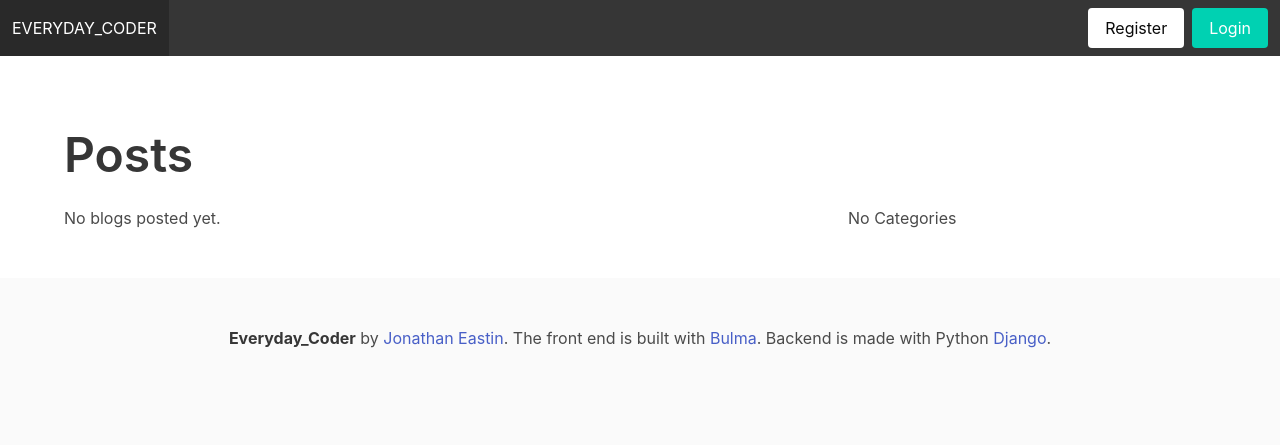
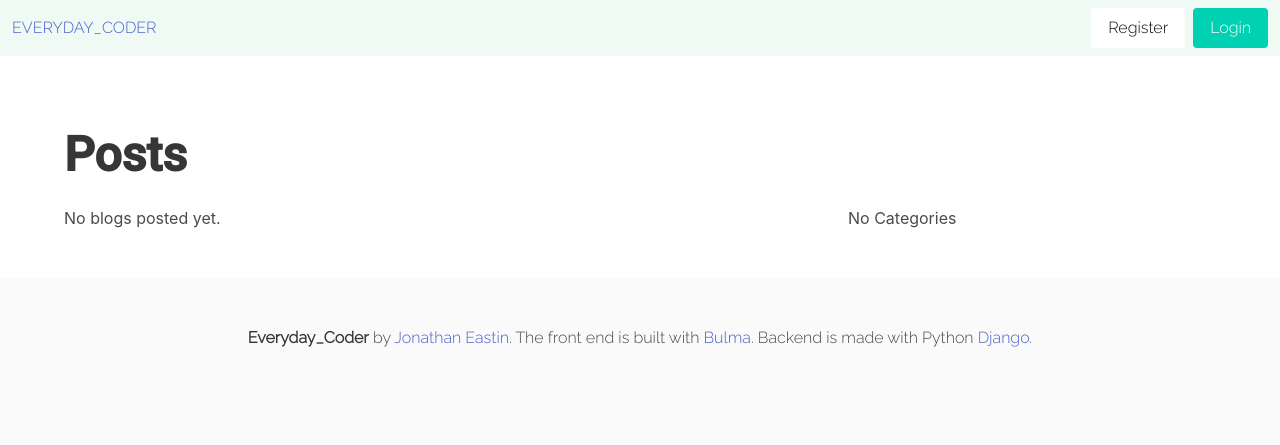
Before and after one commit to JonEast87/Django_Blog, a Django app: template JonsBlog/templates/home.html in a window 1280 px wide. Shown: the top 445 px of the page. Run offline with Django 3.2, Linux system fonts and the light colour scheme; the template is opened without the code that fills it, so the values that code supplies are empty.

Commit message:
added my fonts and continued more frontend design work, have some standardizing to do for all pages and navbar adjustments

```diff
--- a/JonsBlog/templates/add_category.html
+++ b/JonsBlog/templates/add_category.html
@@ -23,7 +23,7 @@
                     </span>
                 </div>
 
-                <button class="button is-link">Submit</button>
+                <button class="button is-primary">Submit</button>
             </form>
         </div>
 
--- a/JonsBlog/templates/add_post.html
+++ b/JonsBlog/templates/add_post.html
@@ -51,7 +51,7 @@
                 </div>
             </div>
 
-            <button class="button is-link">Submit</button>
+            <button class="button is-primary">Submit</button>
         </form>
 
 
--- a/JonsBlog/templates/article_details.html
+++ b/JonsBlog/templates/article_details.html
@@ -62,7 +62,7 @@
                                 </button>
                             {% endif %}
                         {% endif %}
-                        - {{ total_likes }} | Likes
+                        <p>- {{ total_likes }} | Likes -</p>
                         </form>
                     </div>
                 </div>
--- a/JonsBlog/templates/base.html
+++ b/JonsBlog/templates/base.html
@@ -4,10 +4,15 @@
     <meta charset="utf-8">
     <meta name="viewport" content="width=device-width, initial-scale=1">
     <link rel="stylesheet" href="https://cdn.jsdelivr.net/npm/bulma@0.9.4/css/bulma.min.css">
+    <link rel="preconnect" href="https://fonts.googleapis.com">
+    <link rel="preconnect" href="https://fonts.gstatic.com" crossorigin>
+    <link href="https://fonts.googleapis.com/css2?family=Lobster&family=Raleway:wght@300&family=Roboto:wght@500&display=swap"
+          rel="stylesheet">
+    <link href="../../static/JonsBlog/css/stylesheet.css" rel="stylesheet">
     <title>{% block title %}EVERYDAY_JON{% endblock %}</title>
 </head>
 <body>
-<nav class="navbar is-dark" role="navigation" aria-label="main navigation">
+<nav class="navbar has-background-success-light" role="navigation" aria-label="main navigation">
     <div class="navbar-brand">
         <a class="navbar-item" href="{% url 'home' %}">EVERYDAY_CODER</a>
 
--- a/JonsBlog/templates/home.html
+++ b/JonsBlog/templates/home.html
@@ -10,7 +10,7 @@
             {% else %}
                 {% for post in object_list %}
 
-                    <article class="message is-link">
+                    <article class="message is-success">
                         <div class="message-header">
                             <p><a href="{% url 'article-detail' post.pk %}">{{ post.title }}</a> by {{ post.author.first_name }} {{ post.author.last_name }}</p>
                         </div>
@@ -31,7 +31,7 @@
                 <div>No Categories</div>
             {% else %}
                 <nav class="panel">
-                    <p class="panel-heading">Categories</p>
+                    <p class="panel-heading has-background-link has-text-white-bis">Categories</p>
                     {% for category in cat_menu %}
                         <a class="panel-block" href="{% url 'category' category|slugify %}">
                             {{ category }}
--- /dev/null
+++ b/static/JonsBlog/css/stylesheet.css
@@ -0,0 +1,11 @@
+.title, .card-header-title {
+    font-family: Roboto, sans-serif;
+}
+
+.subtitle, .card-header-author {
+    font-family: Lobster, cursive;
+}
+
+p, span, .content, a {
+    font-family: Raleway, sans-serif;
+}
```
Also changed, not shown: db.sqlite3.
